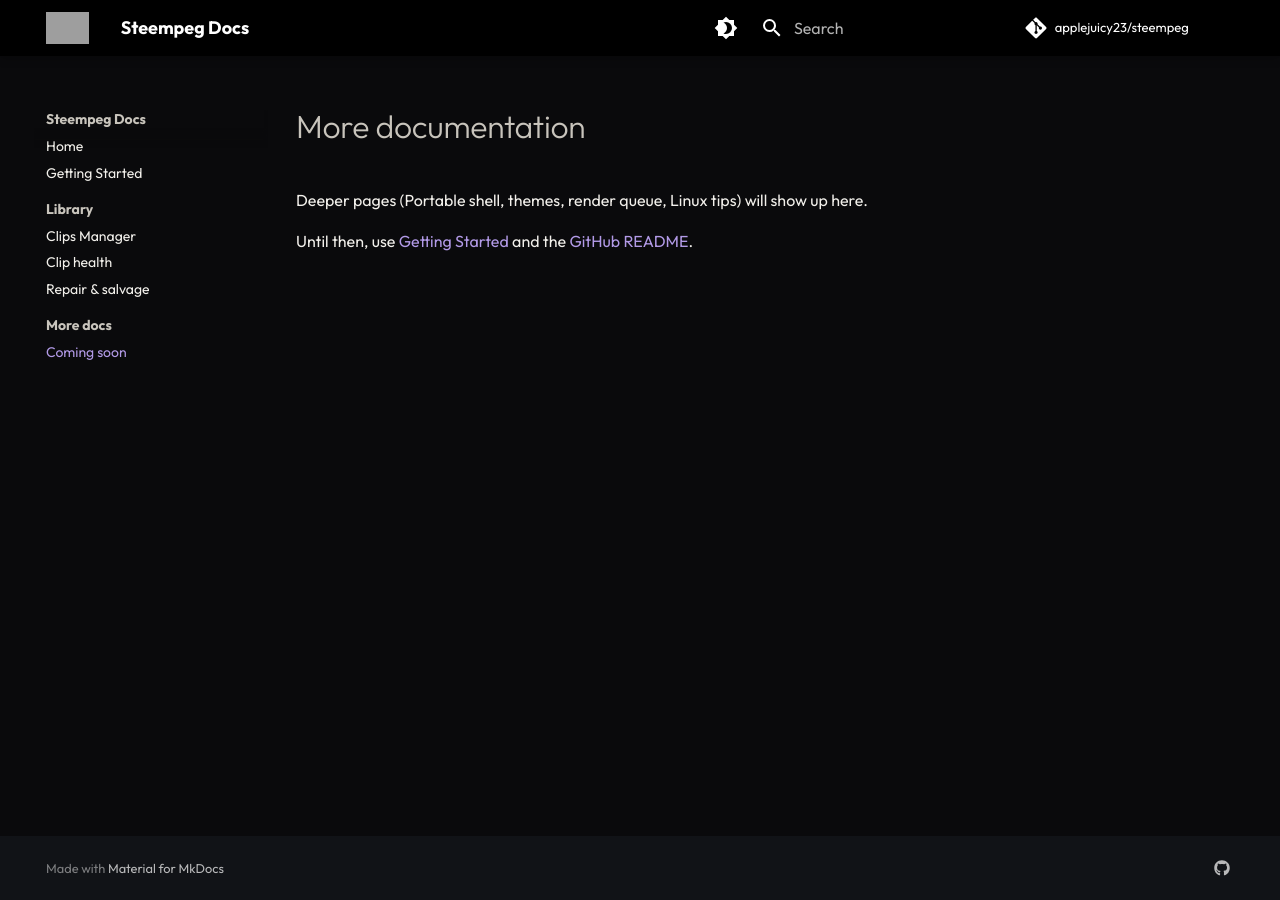
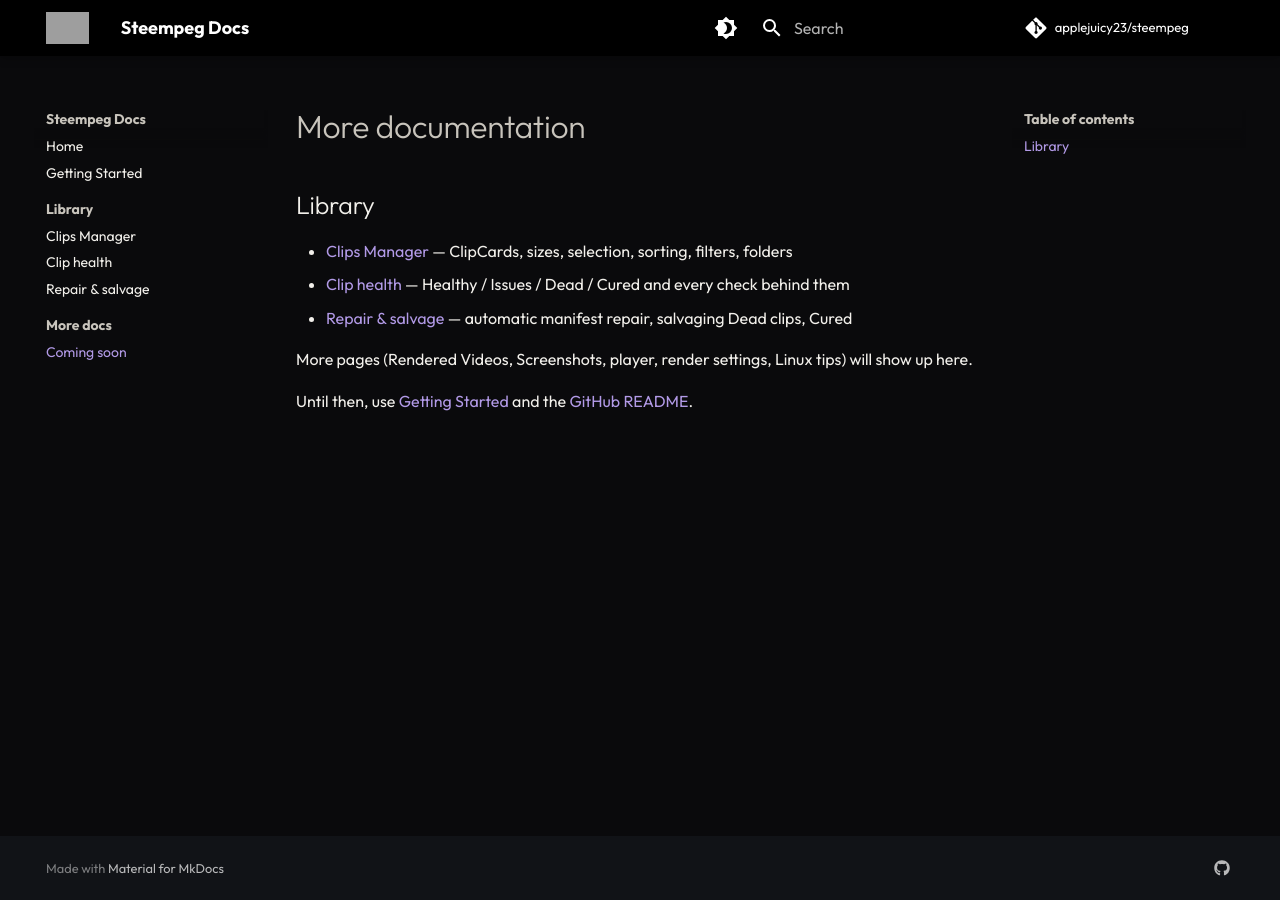
Before and after one commit to applejuicy23/steempeg, an MkDocs documentation site: the page built from website/docs/more/index.md, in a window 1280 px wide. Built offline with MkDocs 1.6.1 and Material for MkDocs 9.7.7, drawn with Linux system fonts in a browser that asks for light colours; comment, search, counter and statistics services are not loaded; grey boxes are pictures that could not be loaded.

Commit message:
docs(more): now links to the library pages

```diff
--- a/website/docs/more/index.md
+++ b/website/docs/more/index.md
@@ -1,6 +1,13 @@
 # More documentation
 
-Deeper pages (Portable shell, themes, render queue, Linux tips) will show up here.
+## Library
+
+- [Clips Manager](../library/clips-manager.md) — ClipCards, sizes, selection, sorting, filters, folders
+- [Clip health](../library/clip-health.md) — Healthy / Issues / Dead / Cured and every check behind them
+- [Repair & salvage](../library/repair-salvage.md) — automatic manifest repair, salvaging Dead clips, Cured
+
+More pages (Rendered Videos, Screenshots, player, render settings, Linux tips)
+will show up here.
 
 Until then, use [Getting Started](../getting-started.md) and the
 [GitHub README](https://github.com/applejuicy23/steempeg#readme).
```
